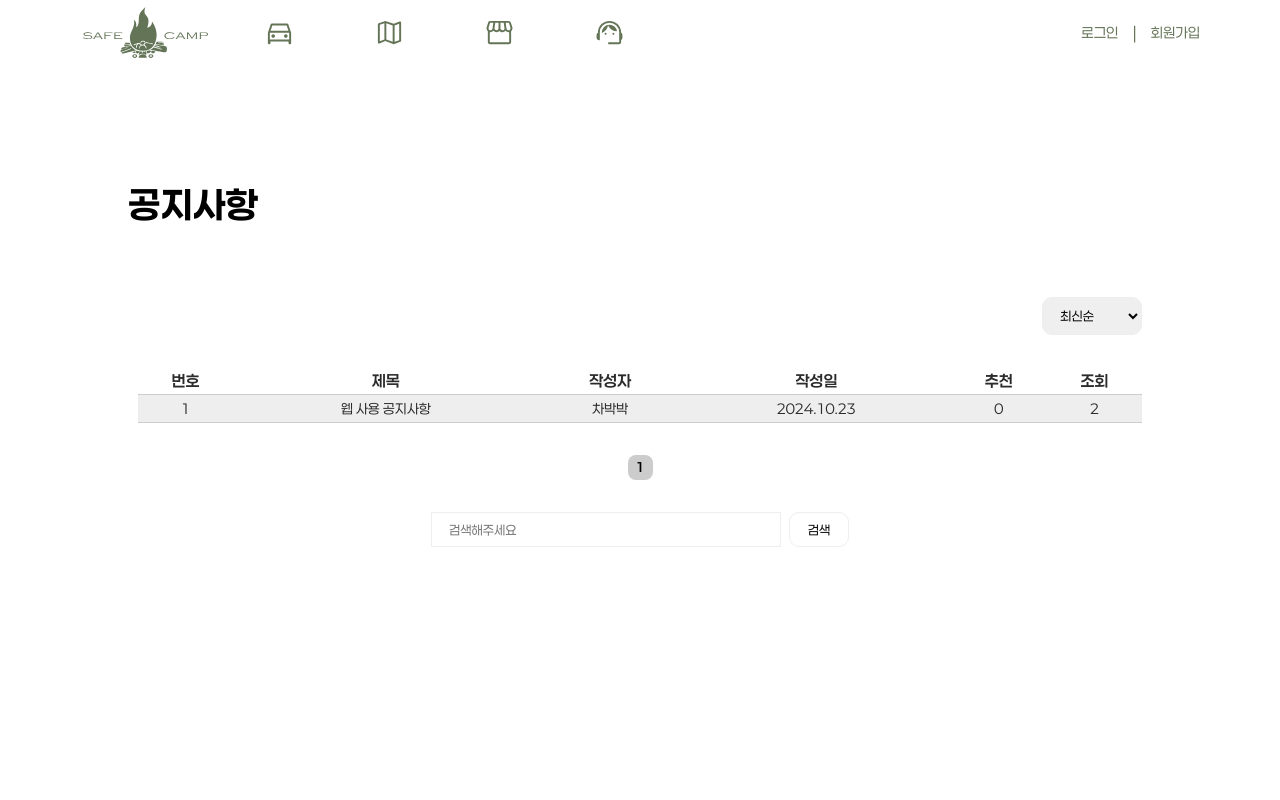
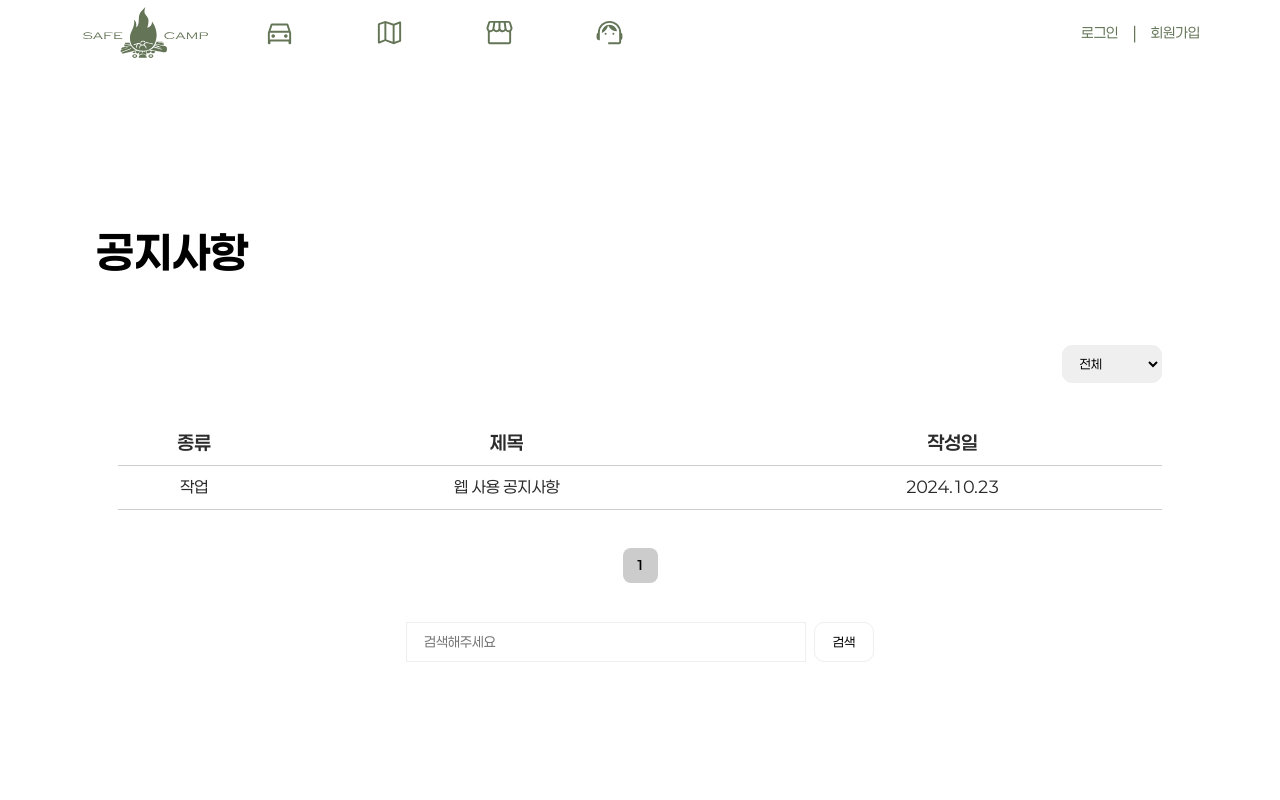
Before and after one commit to eunhyeon1020/Car-BakBak, a Vue app in the folder frontend/: page /notice in a window 1280 px wide. Shown: the top 800 px of the page. Built offline with nearby package versions, Linux system fonts and the light colour scheme.

Commit message:
notice 공지사항 수정 및 css 사이즈 조정

```diff
--- a/frontend/src/assets/css/notice.css
+++ b/frontend/src/assets/css/notice.css
@@ -5,7 +5,7 @@
   width: 100%;
   height: calc(100vh - 65px);
   top: 65px;
-  padding: 0 3rem;
+  padding: 0 5rem;
 }
 
 .noti-contain {
@@ -16,8 +16,8 @@
 }
 
 .noti-contain>h1 {
-  padding: 8rem 0 5rem 5rem;
-  font-size: 2.3rem;
+  padding: 11rem 0 5rem 1rem;
+  font-size: 2.7rem;
   font-weight: 700;
 }
 
@@ -41,8 +41,8 @@ select#order {
   display: flex;
   flex-direction: column;
   align-items: center;
-  padding: 0 7vw;
-  gap: 2rem;
+  padding: 0 3vw;
+  gap: 2.4rem;
 }
 
 .noti-table {
@@ -50,30 +50,36 @@ select#order {
 }
 
 .noti-table tr {
+  background-color: #FFF;
   border-bottom: 1px solid #ccc;
   color: #2b2b2b;
 }
 
 .table-title td {
   font-weight: 600;
+  font-size: 1.2rem;
+}
+
+.table-content td {
   font-size: 1rem;
 }
 
-.table-content td {
-  font-size: 0.85rem;
-  background-color: #eee;
+.table-content tr:hover {
+  background-color: #f3f3f3 !important;
 }
 
 .table-content td:nth-child(2) {
   cursor: pointer;
 }
 
-/* .table-content td:hover {} */
+.table-content a {
+  display: block;
+}
 
 .table-title td,
 .table-content td {
   text-align: center;
-  padding: 1.5px 0;
+  padding: 0.6rem 0;
 }
 
 /* pagenation */
@@ -85,9 +91,9 @@ select#order {
 .page-num span {
   display: block;
   font-weight: 600;
-  width: 25px;
-  height: 25px;
-  line-height: 25px;
+  width: 35px;
+  height: 35px;
+  line-height: 35px;
   text-align: center;
   background-color: #ccc;
   border-radius: 8px;
@@ -108,11 +114,11 @@ select#order {
 }
 
 .search-contain input {
-  width: 350px;
-  height: 35px;
+  width: 400px;
+  height: 40px;
   border: 1px solid #eee;
   text-indent: 15px;
-  font-size: 0.8rem;
+  font-size: 0.85rem;
   outline: none;
 }
 
--- a/frontend/src/components/Notice.vue
+++ b/frontend/src/components/Notice.vue
@@ -8,33 +8,28 @@
 
         <div class="order-opt">
           <select name="order" id="order">
-            <option value="current">최신순</option>
-            <option value="date">날짜순</option>
-            <option value="view">조회순</option>
+            <option value="all">전체</option>
+            <option value="current">작업</option>
+            <option value="date">업데이트</option>
+            <option value="view">이벤트</option>
           </select>
         </div>
 
         <table class="noti-table">
           <thead>
              <tr class="table-title">
-              <td>번호</td>
+              <td>종류</td>
               <td>제목</td>
-              <td>작성자</td>
               <td>작성일</td>
-              <td>추천</td>
-              <td>조회</td>
              </tr>
           </thead>
           <tbody class="table-content">
             <tr>
-              <td>1</td>
+              <td>작업</td>
               <td>
                 <router-link :to="'noticedetail'">웹 사용 공지사항</router-link>
               </td>
-              <td>차박박</td>
               <td>2024.10.23</td>
-              <td>0</td>
-              <td>2</td>
             </tr>
           </tbody>
         </table>
```
